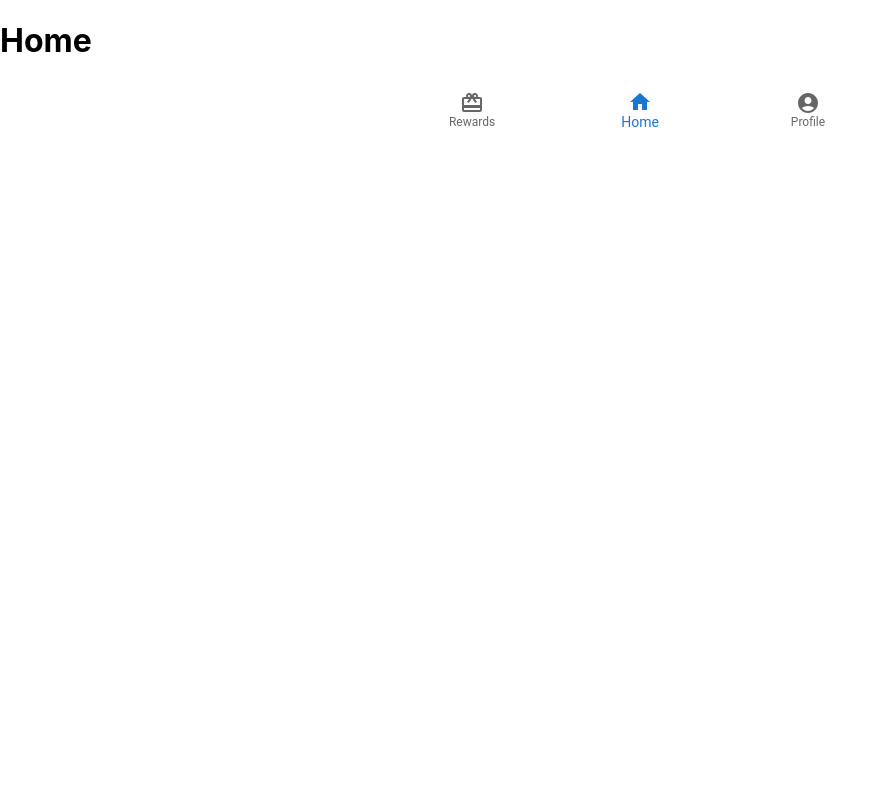
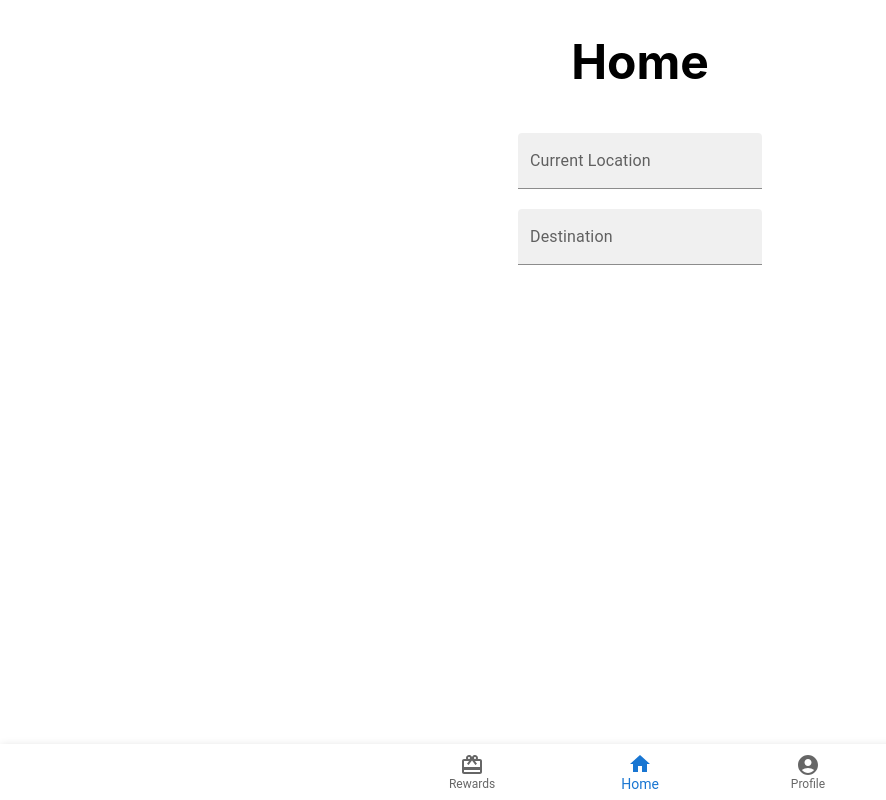
Before and after one commit to CoffeeFrog101/GreenPark, a React (Create React App) app: page / in a window 1280 px wide. Shown: the whole page, without its empty margins (0-886 px from the left). Built offline with nearby package versions, Linux system fonts and the light colour scheme.

Commit message:
Initial commit

```diff
--- a/src/App.js
+++ b/src/App.js
@@ -4,6 +4,7 @@ import { BrowserRouter, Routes, Route } from "react-router-dom";
 import Home from "./pages/Home";
 import Profile from "./pages/Profile";
 import Rewards from "./pages/Rewards";
+import './pages/pages.css';
 
 function App() {
   return (
--- a/src/BottomNavBar.jsx
+++ b/src/BottomNavBar.jsx
@@ -1,45 +1,51 @@
 import React from "react";
 import BottomNavigation from "@mui/material/BottomNavigation";
 import BottomNavigationAction from "@mui/material/BottomNavigationAction";
-import { Link } from "react-router-dom";
+import { Link, useLocation } from "react-router-dom";
 import HomeIcon from "@mui/icons-material/Home";
 import RewardsIcon from "@mui/icons-material/CardGiftcard";
 import ProfileIcon from "@mui/icons-material/AccountCircle";
+import Paper from "@mui/material/Paper";
 
 const BottomNavBar = () => {
-  const [value, setValue] = React.useState("home");
-
+  const { pathname } = useLocation();
+  const [value, setValue] = React.useState(pathname);
   const handleChange = (event, newValue) => {
     setValue(newValue);
   };
 
+  console.log(pathname);
   return (
+    <Paper
+      sx={{ position: "fixed", bottom: 0, left: 0, right: 0 }}
+      elevation={3}
+    >
       <BottomNavigation value={value} onChange={handleChange} showLabels>
         <BottomNavigationAction
           label="Rewards"
-        value="rewards"
+          value="/rewards"
           icon={<RewardsIcon />}
           component={Link}
           to="/rewards"
         />
         <BottomNavigationAction
           label="Home"
-        value="home"
+          value="/"
           icon={<HomeIcon />}
           component={Link}
           to="/"
         />
         <BottomNavigationAction
           label="Profile"
-        value="profile"
+          value="/profile"
           icon={<ProfileIcon />}
           component={Link}
           to="/profile"
+          focusRipple={true}
         />
       </BottomNavigation>
+    </Paper>
   );
 };
 
 export default BottomNavBar;
-
-/* random change to test git */
--- a/src/pages/Home.js
+++ b/src/pages/Home.js
@@ -1,5 +1,15 @@
+import React from "react";
+import TextField from "@mui/material/TextField";
+
 const Home = () => {
-  return <h1> Home </h1>;
+  return (
+    <div className="page-content">
+      <h1>Home</h1>
+      <div className="text-fields">
+      <TextField id="filled-basic" label="Current Location" variant="filled" />
+      <TextField id="filled-basic" label="Destination" variant="filled" />
+      </div>
+    </div>
+  );
 };
-
 export default Home;
--- a/src/pages/Profile.js
+++ b/src/pages/Profile.js
@@ -1,5 +1,11 @@
+import React from "react";
+
 const Profile = () => {
-    return <h1>Profile</h1>;
-  };
+  return (
+    <div className="page-content"> {}
+      <h1>Profile</h1>
+    </div>
+  );
+};
 
-  export default Profile;
+export default Profile;
--- a/src/pages/Rewards.js
+++ b/src/pages/Rewards.js
@@ -1,5 +1,11 @@
+import React from "react";
+
 const Rewards = () => {
-    return <h1>Rewards</h1>;
-  };
+  return (
+    <div className="page-content"> {}
+      <h1>Rewards</h1>
+    </div>
+  );
+};
 
-  export default Rewards;
+export default Rewards;
--- /dev/null
+++ b/src/pages/pages.css
@@ -0,0 +1,17 @@
+.page-content {
+  text-align: center;
+}
+
+.page-content h1 {
+  font-size: 3rem;
+}
+
+.page-content .text-fields {
+  display: flex;
+  flex-direction: column;
+  align-items: center; /* Optional: center the text fields */
+}
+
+.page-content .text-fields .MuiTextField-root {
+  margin: 10px 0; /* Add some spacing between the text fields */
+}
```
Also changed, not shown: 1 other file (tests, documents, lock files or other folders). Lines whose indentation alone changed are shown as unchanged.
